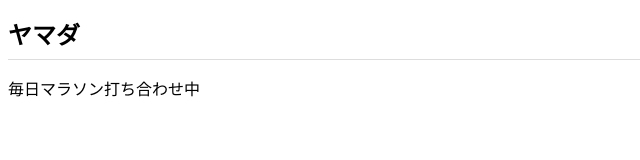
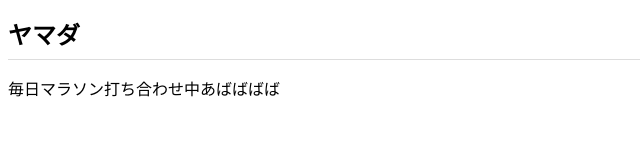
Before and after one commit to toolbar711/toolbar711.github.io, a plain HTML site: page index.html in a window 1280 px wide. Shown: the whole page, without its empty margins (0-640 px from the left). Drawn offline with Linux system fonts and the light colour scheme.

Commit message:
Add files via upload

```diff
--- a/index.html
+++ b/index.html
@@ -7,6 +7,6 @@
   </head>
   <body>
     <h1>ヤマダ</h1>
-    <p>毎日マラソン打ち合わせ中</p>
+    <p>毎日マラソン打ち合わせ中あばばばば</p>
   </body>
 </html>
```
